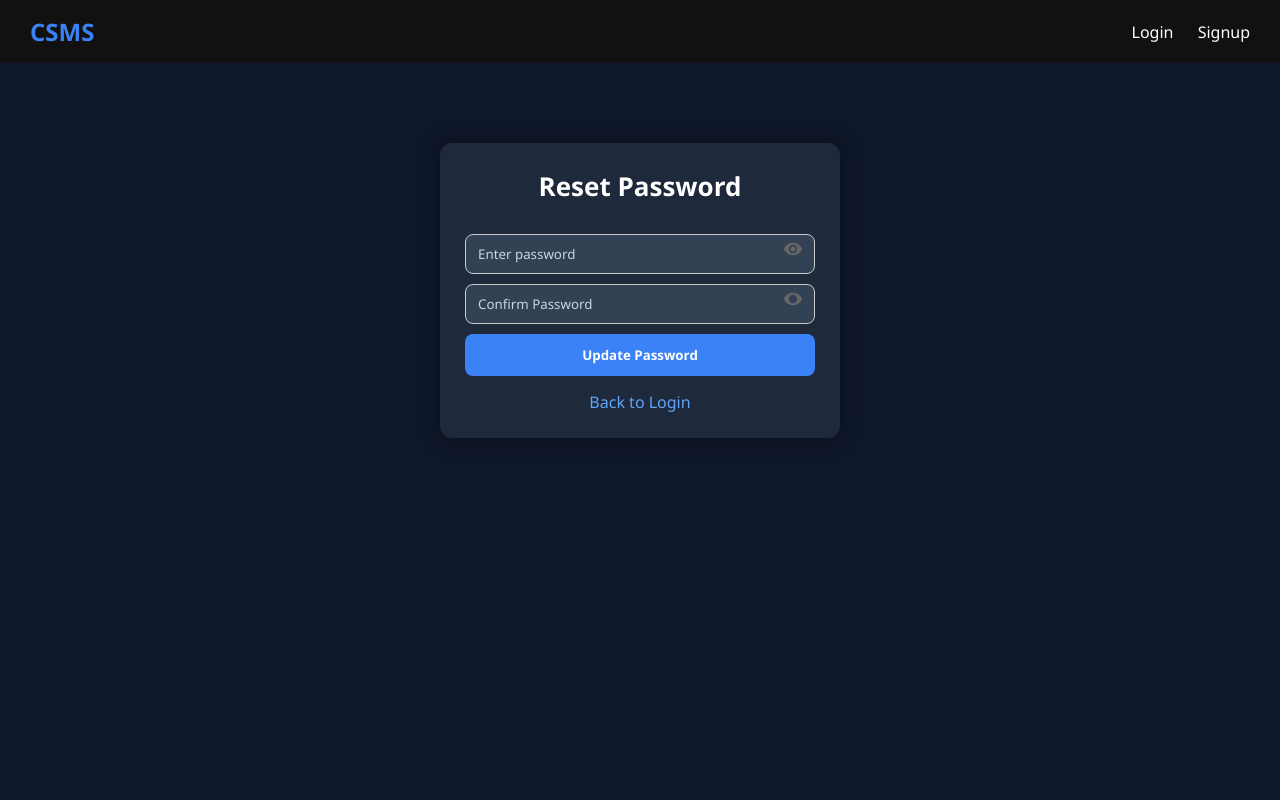
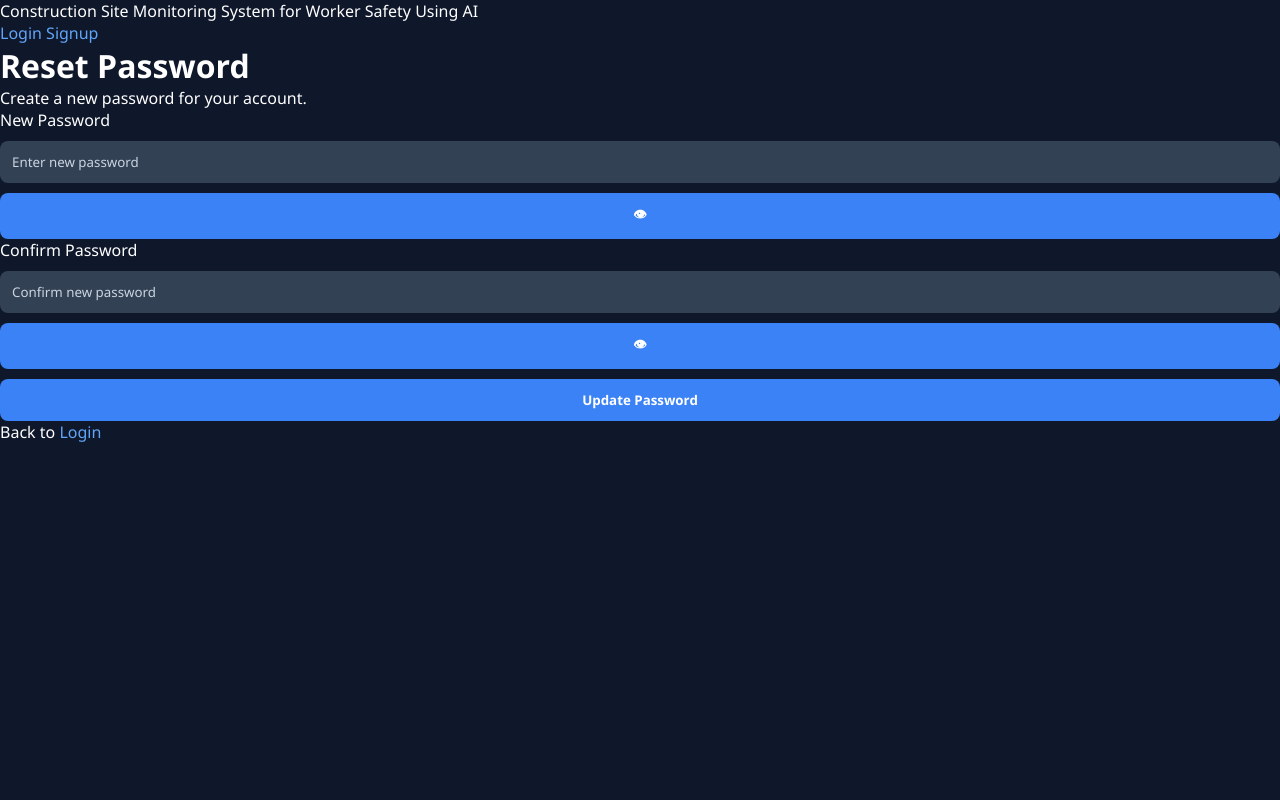
Before and after one commit to Dharmi259/Construction_Site_Monitoring_System, a Flask app: template C_S_M_S_FINAL/templates/reset_password.html in a window 1280 px wide. Run offline with Flask 3, Linux system fonts and the light colour scheme; the template is opened without the code that fills it, so the values that code supplies are empty.

Commit message:
Update reset_password.html

```diff
--- a/C_S_M_S_FINAL/templates/reset_password.html
+++ b/C_S_M_S_FINAL/templates/reset_password.html
@@ -1,32 +1,27 @@
 <!DOCTYPE html>
-<html>
+<html lang="en">
 <head>
+    <meta charset="UTF-8">
+    <meta name="viewport" content="width=device-width, initial-scale=1.0">
     <title>CSMS Reset Password</title>
-
     <link rel="stylesheet" href="{{ url_for('static', filename='css/style.css') }}">
 </head>
+<body class="auth-page">
 
-<body>
-
-    <!-- NAVBAR -->
-    <div class="navbar">
-        <h2>CSMS</h2>
-        <div class="nav-links">
+    <div class="auth-navbar">
+        <div class="auth-logo">Construction Site Monitoring System for Worker Safety Using AI</div>
+        <div class="auth-nav-links">
             <a href="/">Login</a>
             <a href="/signup">Signup</a>
         </div>
     </div>
 
-    <!-- RESET PASSWORD BOX -->
-    <div class="auth-box">
+    <div class="auth-wrapper">
+        <div class="auth-card">
 
-        <div class="card">
+            <h1>Reset Password</h1>
+            <p class="auth-subtitle">Create a new password for your account.</p>
 
-            <div class="title">
-                Reset Password
-            </div>
-
-            <!-- FLASH MESSAGE -->
             {% with messages = get_flashed_messages(with_categories=true) %}
                 {% if messages %}
                     {% for category, message in messages %}
@@ -37,104 +32,42 @@
                 {% endif %}
             {% endwith %}
 
-            <!-- RESET FORM -->
-            <form action="/reset_password" method="POST">
+            <form action="/reset_password" method="POST" class="auth-form">
 
-                <!-- hidden email -->
-                <input
-                    type="hidden"
-                    name="email"
-                    value="{{ email }}"
-                >
+                <input type="hidden" name="email" value="{{ email }}">
 
-                <div class="password-wrapper">
-                    <input
-                        type="password"
-                        id="password"
-                        name="password"
-                        class="password-input"
-                        placeholder="Enter password"
-                        required
-                    >
-
-                    <span class="eye-icon" onclick="togglePassword('password', this)">
-                        <!-- Eye SVG -->
-                        <svg viewBox="0 0 24 24" width="20" height="20" class="eye-open">
-                            <path fill="currentColor"
-                                d="M12 4.5C7 4.5 2.73 7.61 1 12c1.73 4.39 6 7.5 11 7.5s9.27-3.11 11-7.5C21.27 7.61 17 4.5 12 4.5zm0 12.5a5 5 0 1 1 0-10 5 5 0 0 1 0 10zm0-8a3 3 0 1 0 0 6 3 3 0 0 0 0-6z"/>
-                        </svg>
-
-                        <!-- Eye Closed SVG -->
-                        <svg viewBox="0 0 24 24" width="20" height="20" class="eye-close" style="display:none;">
-                            <path fill="currentColor"
-                                d="M12 6a9.77 9.77 0 0 1 8.94 6 9.77 9.77 0 0 1-1.73 2.81l1.42 1.42A11.94 11.94 0 0 0 23 12c-1.73-4.39-6-7.5-11-7.5-1.61 0-3.14.31-4.54.87l1.57 1.57A7.96 7.96 0 0 1 12 6zm-9.19-.19L1.39 7.22l3.05 3.05A11.94 11.94 0 0 0 1 12c1.73 4.39 6 7.5 11 7.5 2.08 0 4.03-.5 5.74-1.38l3.04 3.04 1.41-1.41L2.81 5.81zM12 17a5 5 0 0 1-5-5c0-.73.16-1.42.44-2.05l6.61 6.61c-.63.28-1.32.44-2.05.44z"/>
-                        </svg>
-                    </span>
-                </div>
-                <div class="password-wrapper">
-                    <input
-                        type="password"
-                        id="confirm_password"
-                        name="confirm_password"
-                        class="password-input"
-                        placeholder="Confirm Password"
-                        required
-                    >
-
-                    <span class="eye-icon" onclick="togglePassword('confirm_password', this)">
-
-                        <!-- Eye Open -->
-                        <svg viewBox="0 0 24 24" width="20" height="20" class="eye-open">
-                            <path fill="currentColor"
-                                d="M12 4.5C7 4.5 2.73 7.61 1 12c1.73 4.39 6 7.5 11 7.5s9.27-3.11 11-7.5C21.27 7.61 17 4.5 12 4.5zm0 12.5a5 5 0 1 1 0-10 5 5 0 0 1 0 10z"/>
-                        </svg>
-
-                        <!-- Eye Close -->
-                        <svg viewBox="0 0 24 24" width="20" height="20" class="eye-close" style="display:none;">
-                            <path fill="currentColor"
-                                d="M2 5l17 17M12 6c5 0 9 3.11 11 6-1 2-3 4-6 5M12 18a5 5 0 0 1-5-5"/>
-                        </svg>
-
-                    </span>
+                <div class="form-group">
+                    <label>New Password</label>
+                    <div class="password-wrap">
+                        <input type="password" name="password" id="new_password" placeholder="Enter new password" required>
+                        <button type="button" class="eye-btn" onclick="togglePassword('new_password')">👁</button>
+                    </div>
                 </div>
 
-                <button type="submit">
-                    Update Password
-                </button>
-               <script>
-function togglePassword(id, el) {
+                <div class="form-group">
+                    <label>Confirm Password</label>
+                    <div class="password-wrap">
+                        <input type="password" name="confirm_password" id="confirm_password" placeholder="Confirm new password" required>
+                        <button type="button" class="eye-btn" onclick="togglePassword('confirm_password')">👁</button>
+                    </div>
+                </div>
 
-    const input = document.getElementById(id);
-    const openIcon = el.querySelector(".eye-open");
-    const closeIcon = el.querySelector(".eye-close");
-
-    if (input.type === "password") {
-        input.type = "text";
-        openIcon.style.display = "none";
-        closeIcon.style.display = "block";
-    } else {
-        input.type = "password";
-        openIcon.style.display = "block";
-        closeIcon.style.display = "none";
-    }
-}
-</script>
-
+                <button type="submit" class="auth-btn">Update Password</button>
             </form>
 
-            <!-- LINK -->
-            <div style="margin-top:15px; text-align:center;">
-
-                <p>
-                    <a href="/">
-                        Back to Login
-                    </a>
-                </p>
-
+            <div class="auth-footer-links">
+                <p>Back to <a href="/">Login</a></p>
             </div>
 
         </div>
     </div>
 
+<script>
+function togglePassword(id) {
+    const input = document.getElementById(id);
+    input.type = input.type === "password" ? "text" : "password";
+}
+</script>
+
 </body>
 </html>
```
